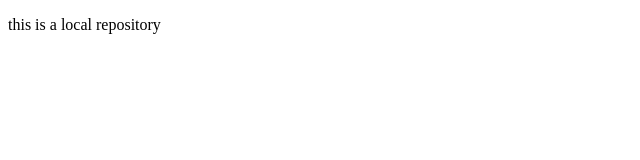
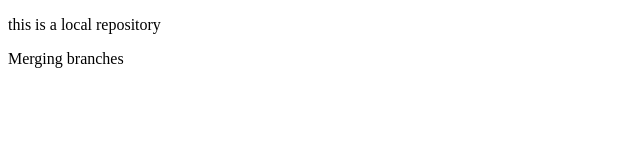
Before and after one commit to Priyanshu-Girap/Localrepo, a plain HTML site: page index.html in a window 1280 px wide. Shown: the whole page, without its empty margins (0-640 px from the left). Drawn offline with Linux system fonts and the light colour scheme.

Commit message:
Making changes in a diff branch

```diff
--- a/index.html
+++ b/index.html
@@ -7,5 +7,6 @@
 </head>
 <body>
     <p>this is a local repository</p>
+    <p>Merging branches</p>
 </body>
 </html>
```
